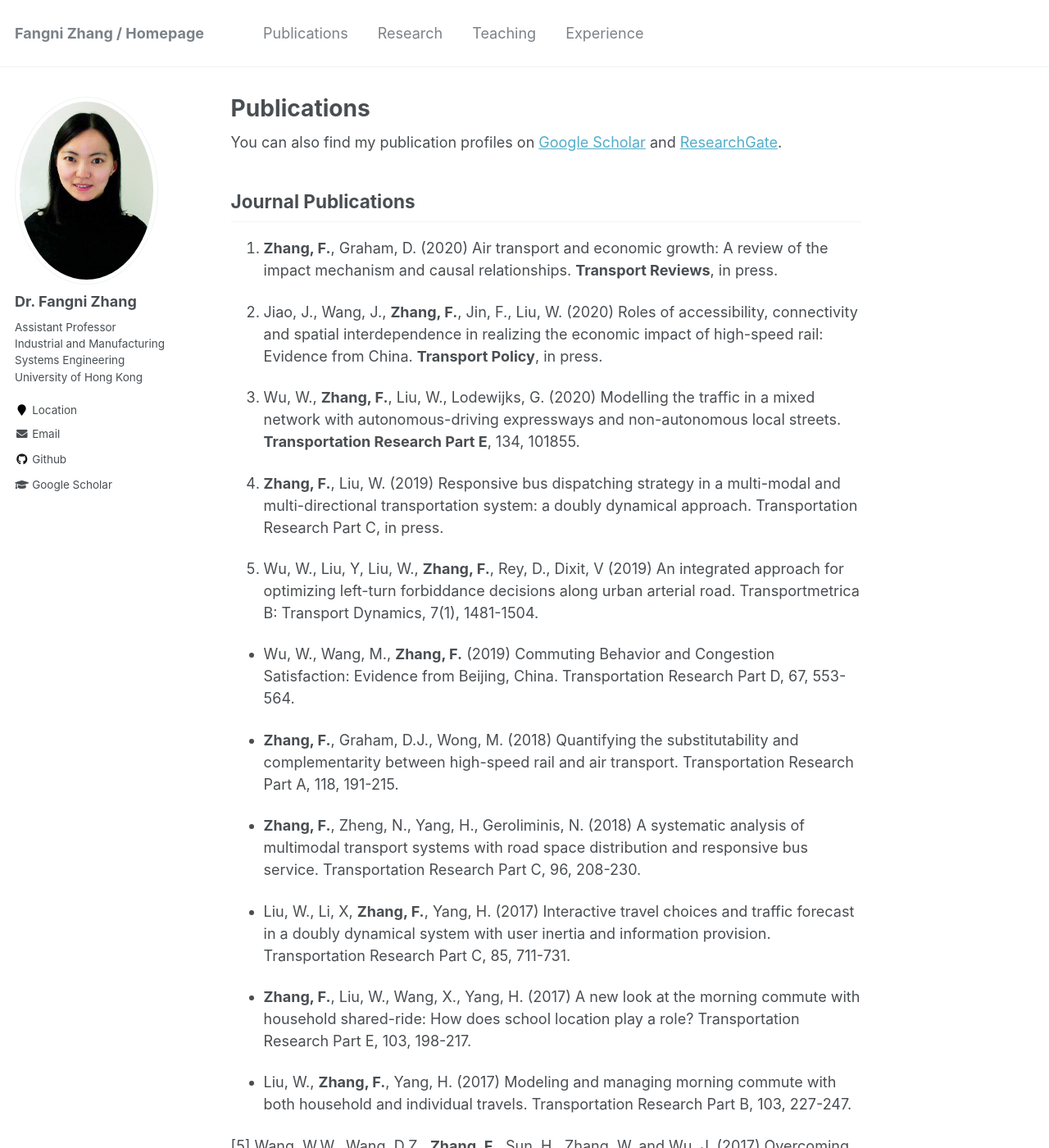
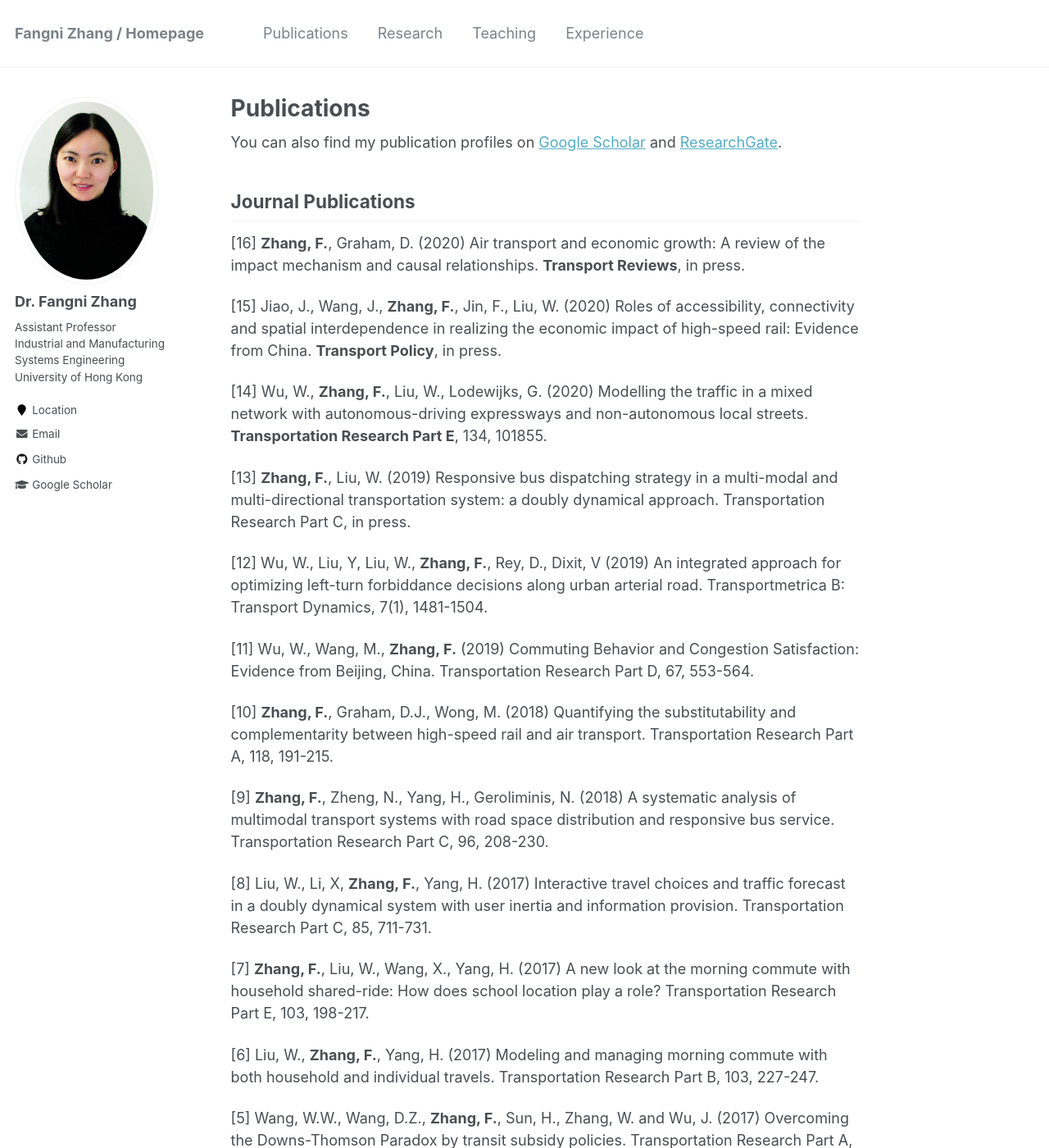
Before and after one commit to fangnizhang/fangnizhang.github.io, a Jekyll site: the page built from _pages/publications.md, in a window 1280 px wide and 1400 px high. Shown: the whole window at 82% size. Built offline with Jekyll 4.4.1, drawn with Linux system fonts in a browser that asks for light colours.

Commit message:
Update publications.md

```diff
--- a/_pages/publications.md
+++ b/_pages/publications.md
@@ -18,27 +18,27 @@ You can also find my publication profiles on [Google Scholar](https://scholar.go
 
 Journal Publications
 ----------
-1. **Zhang, F.**, Graham, D. (2020) Air transport and economic growth: A review of the impact mechanism and causal relationships. **Transport Reviews**, in press.
+[16] **Zhang, F.**, Graham, D. (2020) Air transport and economic growth: A review of the impact mechanism and causal relationships. **Transport Reviews**, in press.
 
-1. Jiao, J., Wang, J., **Zhang, F.**, Jin, F., Liu, W. (2020) Roles of accessibility, connectivity and spatial interdependence in realizing the economic impact of high-speed rail: Evidence from China. **Transport Policy**, in press.
+[15] Jiao, J., Wang, J., **Zhang, F.**, Jin, F., Liu, W. (2020) Roles of accessibility, connectivity and spatial interdependence in realizing the economic impact of high-speed rail: Evidence from China. **Transport Policy**, in press.
 
-1. Wu, W., **Zhang, F.**, Liu, W., Lodewijks, G. (2020) Modelling the traffic in a mixed network with autonomous-driving expressways and non-autonomous local streets. **Transportation Research Part E**, 134, 101855.
+[14] Wu, W., **Zhang, F.**, Liu, W., Lodewijks, G. (2020) Modelling the traffic in a mixed network with autonomous-driving expressways and non-autonomous local streets. **Transportation Research Part E**, 134, 101855.
 
-1. **Zhang, F.**, Liu, W. (2019) Responsive bus dispatching strategy in a multi-modal and multi-directional transportation system: a doubly dynamical approach. Transportation Research Part C, in press.
+[13] **Zhang, F.**, Liu, W. (2019) Responsive bus dispatching strategy in a multi-modal and multi-directional transportation system: a doubly dynamical approach. Transportation Research Part C, in press.
 
-1. Wu, W., Liu, Y, Liu, W., **Zhang, F.**, Rey, D., Dixit, V (2019) An integrated approach for optimizing left-turn forbiddance decisions along urban arterial road. Transportmetrica B: Transport Dynamics, 7(1), 1481-1504.
+[12] Wu, W., Liu, Y, Liu, W., **Zhang, F.**, Rey, D., Dixit, V (2019) An integrated approach for optimizing left-turn forbiddance decisions along urban arterial road. Transportmetrica B: Transport Dynamics, 7(1), 1481-1504.
 
-* Wu, W., Wang, M., **Zhang, F.** (2019) Commuting Behavior and Congestion Satisfaction: Evidence from Beijing, China. Transportation Research Part D, 67, 553-564.
+[11] Wu, W., Wang, M., **Zhang, F.** (2019) Commuting Behavior and Congestion Satisfaction: Evidence from Beijing, China. Transportation Research Part D, 67, 553-564.
 
-* **Zhang, F.**, Graham, D.J., Wong, M. (2018) Quantifying the substitutability and complementarity between high-speed rail and air transport. Transportation Research Part A, 118, 191-215.
+[10] **Zhang, F.**, Graham, D.J., Wong, M. (2018) Quantifying the substitutability and complementarity between high-speed rail and air transport. Transportation Research Part A, 118, 191-215.
 
-* **Zhang, F.**, Zheng, N., Yang, H., Geroliminis, N. (2018) A systematic analysis of multimodal transport systems with road space distribution and responsive bus service. Transportation Research Part C, 96, 208-230.
+[9] **Zhang, F.**, Zheng, N., Yang, H., Geroliminis, N. (2018) A systematic analysis of multimodal transport systems with road space distribution and responsive bus service. Transportation Research Part C, 96, 208-230.
 
-* Liu, W., Li, X, **Zhang, F.**, Yang, H. (2017) Interactive travel choices and traffic forecast in a doubly dynamical system with user inertia and information provision. Transportation Research Part C, 85, 711-731.
+[8] Liu, W., Li, X, **Zhang, F.**, Yang, H. (2017) Interactive travel choices and traffic forecast in a doubly dynamical system with user inertia and information provision. Transportation Research Part C, 85, 711-731.
 
-* **Zhang, F.**, Liu, W., Wang, X., Yang, H. (2017) A new look at the morning commute with household shared-ride: How does school location play a role? Transportation Research Part E, 103, 198-217.
+[7] **Zhang, F.**, Liu, W., Wang, X., Yang, H. (2017) A new look at the morning commute with household shared-ride: How does school location play a role? Transportation Research Part E, 103, 198-217.
 
-* Liu, W., **Zhang, F.**, Yang, H. (2017) Modeling and managing morning commute with both household and individual travels. Transportation Research Part B, 103, 227-247.
+[6] Liu, W., **Zhang, F.**, Yang, H. (2017) Modeling and managing morning commute with both household and individual travels. Transportation Research Part B, 103, 227-247.
 
 [5] Wang, W.W., Wang, D.Z., **Zhang, F.**, Sun, H., Zhang, W. and Wu, J. (2017) Overcoming the Downs-Thomson Paradox by transit subsidy policies. Transportation Research Part A, 95, 126-147.
 
```
